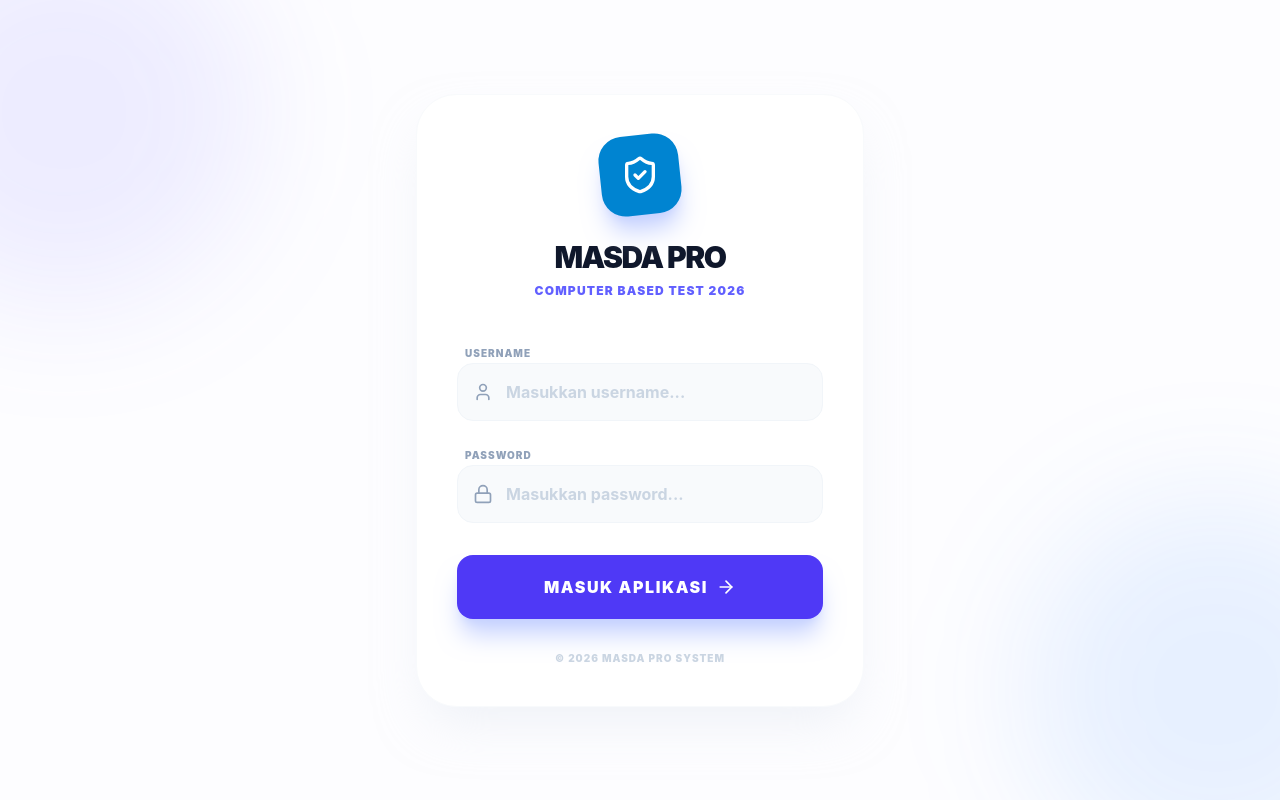
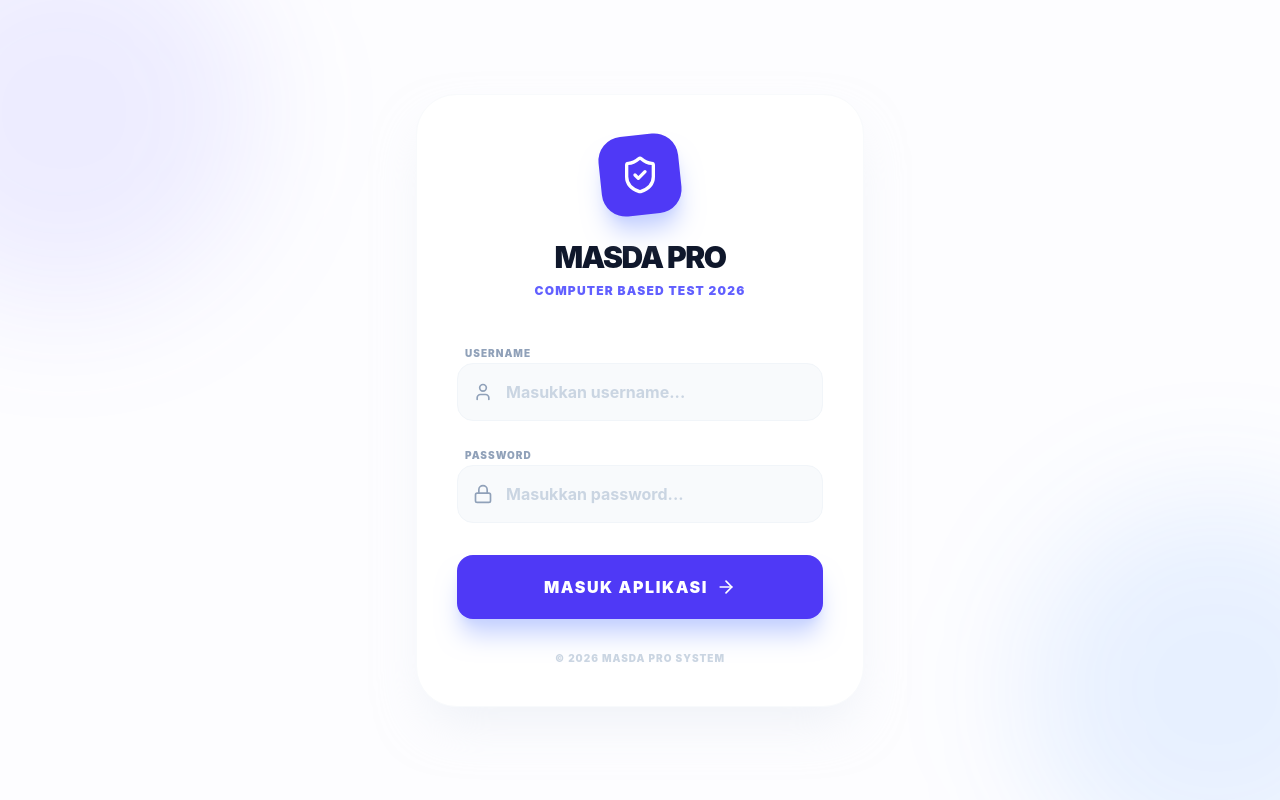
Before and after one commit to YAQ-Balangan/cbt, a React (Vite) app: page / in a window 1280 px wide. Built offline with nearby package versions, Linux system fonts and the light colour scheme.

Commit message:
tes ubah warna

```diff
--- a/src/pages/LoginPage.jsx
+++ b/src/pages/LoginPage.jsx
@@ -35,7 +35,7 @@ const LoginPage = () => {
       {/* Form Card */}
       <div className="w-full max-w-md bg-white p-10 rounded-[2.5rem] shadow-2xl shadow-slate-200/50 relative z-10 border border-slate-50">
         <div className="flex flex-col items-center mb-10 text-center">
-          <div className="w-20 h-20 bg-sky-600 rounded-3xl flex items-center justify-center text-white shadow-xl shadow-indigo-200 mb-6 transform -rotate-6 hover:rotate-0 transition-transform duration-300">
+          <div className="w-20 h-20 bg-indigo-600 rounded-3xl flex items-center justify-center text-white shadow-xl shadow-indigo-200 mb-6 transform -rotate-6 hover:rotate-0 transition-transform duration-300">
             <ShieldCheck
               size={40}
               className="rotate-6 hover:rotate-0 transition-transform duration-300"
```
